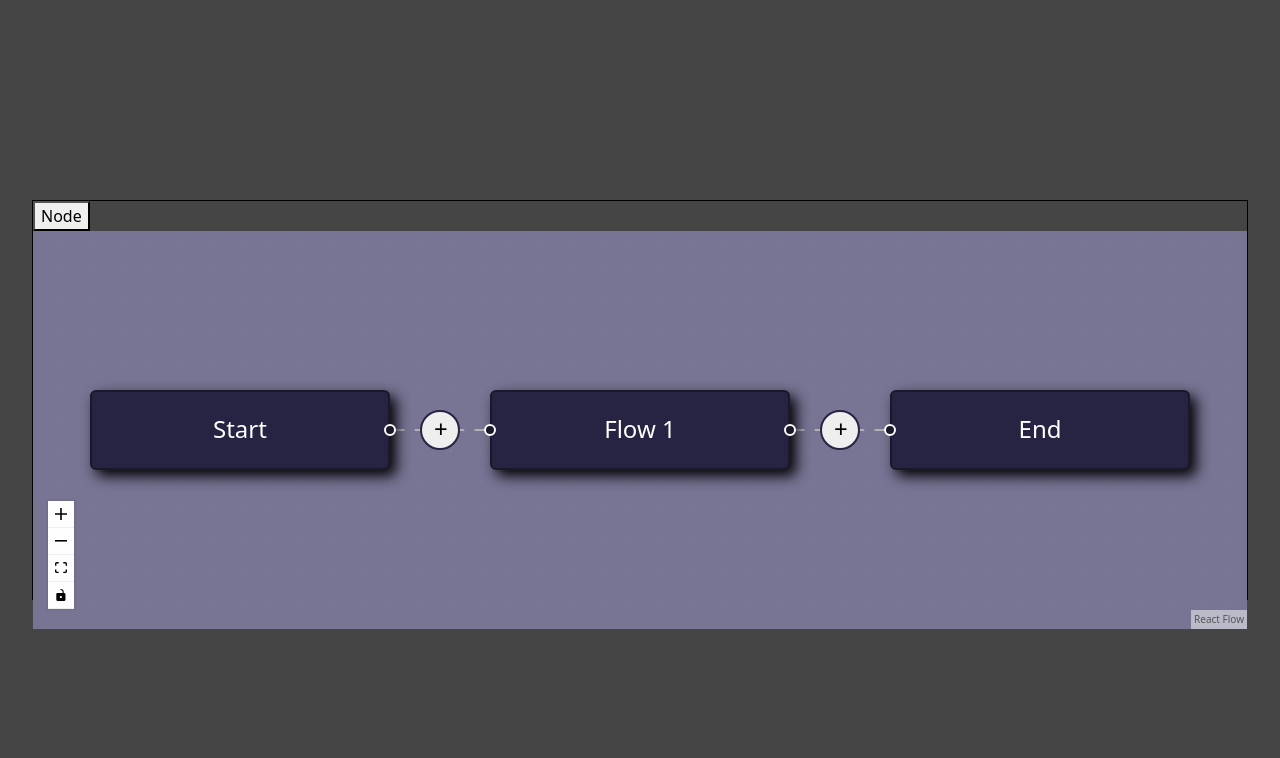
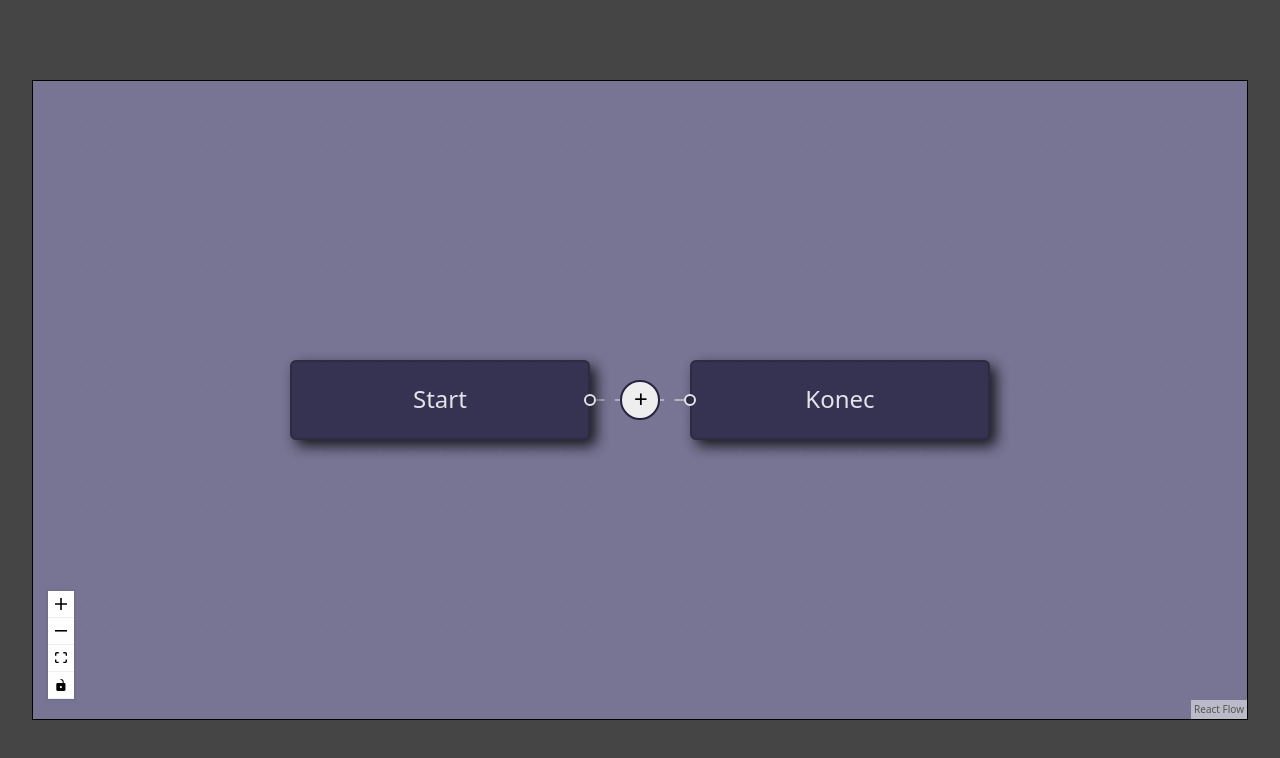
Before and after one commit to totichy/flows_demo, a React (Create React App) app: page / in a window 1280 px wide. Shown: the top 758 px of the page. Built offline with nearby package versions, Linux system fonts and the light colour scheme.

Commit message:
matrix for deleting finished

```diff
--- a/src/App.js
+++ b/src/App.js
@@ -18,8 +18,8 @@ function App() {
     <>
       <NodeContextProvider>
         <main style={{ height: "100vh", display: "flex", justifyContent: "center", alignItems: "center" }}>
-          <div id="node-flows" style={{ width: "95%", height: "50vh", border: "0.5px solid black" }}>
-            <Flow handleShow={handleShow} />
+          <div id="node-flows" style={{ width: "95%", height: "80vh", border: "0.5px solid black" }}>
+            <Flow />
           </div>
         </main>
         <ModalEdges show={show} handleClose={handleClose} />
--- a/src/ButtonEdge.js
+++ b/src/ButtonEdge.js
@@ -40,7 +40,7 @@ export const CustomEdge = ({
     const handleClose = () => setShow(false);
     const handleShow = () => setShow(true);
 
-    const { addNode } = useContext(NodeContext);
+    const [edgeId, setEdgeId] = useState("");
 
     return (
         <>
@@ -60,12 +60,12 @@ export const CustomEdge = ({
                 requiredExtensions="http://www.w3.org/1999/xhtml"
             >
                 <section>
-                    <button className="edgebutton" onClick={(evt) => { handleShow(); addNode(evt, id); }}>
+                    <button className="edgebutton" onClick={() => { setEdgeId(id); handleShow(); }}>
                         +
                     </button>
                 </section>
             </foreignObject>
-            <ModalEdges show={show} handleClose={handleClose} />
+            <ModalEdges edgeId={edgeId} show={show} handleClose={handleClose} />
         </>
     );
 };
--- a/src/Components/ModalEdges.js
+++ b/src/Components/ModalEdges.js
@@ -5,7 +5,7 @@ import Node from './Node';
 
 import Modal from 'react-bootstrap/Modal';
 
-const ModalEdges = ({ show, handleClose }) => {
+const ModalEdges = ({ show, handleClose, edgeId }) => {
 
     const { apiNodes } = useContext(NodeContext);
 
@@ -16,7 +16,7 @@ const ModalEdges = ({ show, handleClose }) => {
             </Modal.Header>
             <Modal.Body>
                 {apiNodes.map((node) => {
-                    return (<Node key={node.id} {...node} />);
+                    return <Node key={node.id} {...node} edgeId={edgeId} handleClose={handleClose} />;
                 })}
             </Modal.Body>
         </Modal>
--- a/src/Components/Modal.js
+++ b/src/Components/ModalNodes.js
@@ -1,4 +1,5 @@
-import React from 'react';
+import React, { useContext } from 'react';
+import { NodeContext } from '../Contexts/NodeContext.js';
 
 import Modal from 'react-bootstrap/Modal';
 import Button from 'react-bootstrap/Button';
@@ -7,7 +8,10 @@ import Row from 'react-bootstrap/Row';
 import Col from 'react-bootstrap/Col';
 import Container from 'react-bootstrap/Container';
 
-const ModalNodes = ({ show, handleClose }) => {
+const ModalNodes = ({ nodeId, show, handleClose }) => {
+
+    const { nodes, deleteNode } = useContext(NodeContext);
+
     return (
         <Modal show={show} onHide={handleClose}>
             <Modal.Header closeButton>
@@ -23,22 +27,6 @@ const ModalNodes = ({ show, handleClose }) => {
                             autoFocus
                         />
                     </Form.Group>
-                    <Form.Group className="mb-3" controlId="">
-                        <Form.Label>Node date</Form.Label>
-                        <Form.Control
-                            type="date"
-                            placeholder=""
-                            autoFocus
-                        />
-                    </Form.Group>
-                    <Form.Group className="mb-3" controlId="">
-                        <Form.Label>Node number</Form.Label>
-                        <Form.Control
-                            type="number"
-                            placeholder=""
-                            autoFocus
-                        />
-                    </Form.Group>
                 </Form>
             </Modal.Body>
             <Modal.Footer>
@@ -46,7 +34,7 @@ const ModalNodes = ({ show, handleClose }) => {
                 <Container>
                     <Row>
                         <Col >
-                            <Button variant="danger" onClick={handleClose}>
+                            <Button variant="danger" onClick={() => { deleteNode(nodeId); handleClose(); }}>
                                 Delete Node
                             </Button>
                         </Col>
--- a/src/Components/Node.js
+++ b/src/Components/Node.js
@@ -1,10 +1,13 @@
-import React from 'react';
+import React, { useContext } from 'react';
+import { NodeContext } from '../Contexts/NodeContext.js';
 
-const Node = (node) => {
+const Node = (props) => {
+
+    const { addNode } = useContext(NodeContext);
 
     return (
         <div className="">
-            <div onClick={onNodeClick} className="apiNode btn">Node</div>
+            <div onClick={() => { addNode(props.id, props.edgeId); props.handleClose(); }} className="api-node btn">{props.data.label}</div>
         </div>
     );
 };
--- a/src/Contexts/NodeContext.js
+++ b/src/Contexts/NodeContext.js
@@ -3,6 +3,8 @@ import React, { createContext, useState } from "react";
 import initialNodes from '../Data/nodes.js';
 import initialEdges from '../Data/edges.js';
 import initialApiNodes from '../Data/apiNodes.js';
+
+
 
 export const NodeContext = createContext();
 
@@ -11,16 +13,105 @@ const NodeContextProvider = (props) => {
     const [edges, setEdges] = useState(initialEdges);
     const [apiNodes, setApiNodes] = useState(initialApiNodes);
 
-    const addNode = (evt, id) => {
-        evt.stopPropagation();
-        console.log(id);
+    const addNode = (nodeId, edgeId) => {
+
+        nodes.sort((a, b) => a.id - b.id);
+
+        let nodeLeft = Number(edgeId.charAt(1));
+
+        const apiNode = apiNodes.find(node => node.id === nodeId);
+        const arrayNodesLeft = nodes.slice(0, nodeLeft);
+        const arrayNodesRight = nodes.slice(nodeLeft);
+
+        let modifiedNodesRight = arrayNodesRight.map(node => (
+            { ...node, position: { ...node.position, x: node.position.x + 200 } }
+        ));
+
+        apiNode.position.x = arrayNodesLeft[arrayNodesLeft.length - 1].position.x + 200;
+
+        let allNodes = [...arrayNodesLeft, apiNode, ...modifiedNodesRight].map((node, index) => (
+            { ...node, id: (index + 1).toString() }
+        ));
+
+        if (allNodes.length > 5) {
+            //const arrayNodesLeft = nodes.slice(0, 5);
+            allNodes[5].position.x = 0;
+            allNodes[5].position.y = 120;
+            // let modifiedNodesRight = arrayNodesRight.map(node => (
+            //     { ...node, position: { ...node.position, y: -50 } }
+            // ));
+            // allNodes = [...arrayNodesLeft, ...modifiedNodesRight];
+        }
+
+        if (allNodes.length > 10) {
+            allNodes[10].position.x = 0;
+            allNodes[10].position.y = 240;
+        }
+
+        setEdges(prev => [...prev, { id: `e${nodes.length}-${nodes.length + 1}`, source: `${nodes.length}`, target: `${nodes.length + 1}`, animated: true, type: 'buttonedge' }]);
+
+        setNodes(allNodes);
+    };
+
+    const deleteNode = (nodeId) => {
+        nodes.sort((a, b) => a.id - b.id);
+
+        const arrayNodesLeft = nodes.slice(0, nodeId - 1);
+        const arrayNodesRight = nodes.slice(nodeId);
+
+        let allNodes = [...arrayNodesLeft, ...arrayNodesRight].map((node, index) => (
+            { ...node, id: (index + 1).toString() }
+        ));
+
+        const getNodesMatrix = (arr, size) => {
+
+            const temporaryNodesMatrix = [];
+            for (let i = 0; i < temporaryNodesMatrix.length; i += size) {
+                temporaryNodesMatrix.push(arr.slice(i, i + size));
+            }
+
+            const finalNodesMatrix = [];
+
+            for (let i = 0; i < temporaryNodesMatrix.length; i++) {
+                for (let j = 0; j < temporaryNodesMatrix[i].length; j++) {
+                    if (temporaryNodesMatrix[i][j] === undefined) continue;
+                    temporaryNodesMatrix[i][j].position.x = j * 200;
+                    temporaryNodesMatrix[i][j].position.y = i * 120;
+
+                    finalNodesMatrix.push(temporaryNodesMatrix[i][j]);
+                }
+            }
+        };
+
+        const finalNodes = getNodesMatrix(allNodes, 5);
+
+        let deleteEdgeIndex = edges.findIndex((edge) => edge.source === nodeId);
+
+        const arrayEdgesLeft = edges.slice(0, deleteEdgeIndex);
+        const arrayEdgesRight = edges.slice(deleteEdgeIndex + 1);
+
+
+        if (arrayEdgesRight.length > 0) {
+            let modifiedEdgesRight = arrayEdgesRight.map(edge => {
+                let source = (Number(edge.source) - 1).toString();
+                let target = (Number(edge.target) - 1).toString();
+                return { id: `e${source}-${target}`, source: `${source}`, target: `${target}`, animated: true, type: 'buttonedge' };
+            });
+            setEdges([...arrayEdgesLeft, ...modifiedEdgesRight]);
+        } else {
+            setEdges([...arrayEdgesLeft]);
+        };
+
+        setNodes(finalNodes);
 
     };
 
 
+
+
     return (
         <NodeContext.Provider
-            value={{ nodes, setNodes, edges, setEdges, apiNodes, setApiNodes, addNode }}
+            value={{ edges, setEdges, nodes, setNodes, apiNodes, setApiNodes, addNode, deleteNode }}
         >
             {props.children}
         </NodeContext.Provider>
--- a/src/Data/apiNodes.js
+++ b/src/Data/apiNodes.js
@@ -1,9 +1,16 @@
+let nodeStyle = {
+    background: "#262442",
+    color: "#fff",
+    boxShadow: "3px 3px 7px #000",
+};
+
 export default [
     {
         id: '4',
         sourcePosition: 'right',
         targetPosition: 'left',
-        data: { label: 'Start' },
+        style: nodeStyle,
+        data: { label: 'nový uzel datum' },
         position: { x: 0, y: 0 },
     },
 
@@ -11,14 +18,32 @@ export default [
         id: '5',
         sourcePosition: 'right',
         targetPosition: 'left',
-        data: { label: "Flow 1" },
+        style: nodeStyle,
+        data: { label: "nový uzel text" },
         position: { x: 0, y: 0 },
     },
     {
         id: '6',
         sourcePosition: 'right',
         targetPosition: 'left',
-        data: { label: 'End' },
+        style: nodeStyle,
+        data: { label: 'nový uzel číslo' },
+        position: { x: 0, y: 0 },
+    },
+    {
+        id: '7',
+        sourcePosition: 'right',
+        targetPosition: 'left',
+        style: nodeStyle,
+        data: { label: 'nový uzel 7' },
+        position: { x: 0, y: 0 },
+    },
+    {
+        id: '8',
+        sourcePosition: 'right',
+        targetPosition: 'left',
+        style: nodeStyle,
+        data: { label: 'nový uzel 8' },
         position: { x: 0, y: 0 },
     },
 ];
--- a/src/Data/edges.js
+++ b/src/Data/edges.js
@@ -1,4 +1,4 @@
 export default [
     { id: 'e1-2', source: '1', target: '2', animated: true, type: 'buttonedge' },
-    { id: 'e2-3', source: '2', target: '3', animated: true, type: 'buttonedge' },
+    //    { id: 'e2-3', source: '2', target: '3', animated: true, type: 'buttonedge' },
 ];
--- a/src/Data/nodes.js
+++ b/src/Data/nodes.js
@@ -4,31 +4,41 @@ let nodeStyle = {
     boxShadow: "3px 3px 7px #000"
 };
 
+
 export default [
     {
         id: '1',
         sourcePosition: 'right',
         type: 'input',
-        style: nodeStyle,
+        style: {
+            background: "#262442",
+            color: "#fff",
+            boxShadow: "3px 3px 7px #000",
+            opacity: "0.8"
+        },
         data: { label: 'Start' },
         position: { x: 0, y: 0 },
     },
 
+    // {
+    //     id: '2',
+    //     sourcePosition: 'right',
+    //     targetPosition: 'left',
+    //     style: nodeStyle,
+    //     data: { label: "Flow 1" },
+    //     position: { x: 200, y: 0 },
+    // },
     {
         id: '2',
-        sourcePosition: 'right',
-        targetPosition: 'left',
-        style: nodeStyle,
-        data: { label: "Flow 1" },
-        position: { x: 200, y: 0 },
-        draggable: false,
-    },
-    {
-        id: '3',
         type: 'output',
         targetPosition: 'left',
-        style: nodeStyle,
-        data: { label: 'End' },
-        position: { x: 400, y: 0 },
+        style: {
+            background: "#262442",
+            color: "#fff",
+            boxShadow: "3px 3px 7px #000",
+            opacity: "0.8"
+        },
+        data: { label: 'Konec' },
+        position: { x: 200, y: 0 },
     },
 ];
--- a/src/flow.js
+++ b/src/flow.js
@@ -1,51 +1,51 @@
 import React from 'react';
-import { useCallback, useContext } from 'react';
+import { useState, useCallback, useContext } from 'react';
 import { NodeContext } from './Contexts/NodeContext.js';
 
 import ReactFlow, { MiniMap, Controls, applyEdgeChanges, applyNodeChanges, Background } from 'react-flow-renderer';
 
 import { CustomEdge } from './ButtonEdge.js';
+import ModalNodes from "./Components/ModalNodes";
 
 const edgeTypes = {
     buttonedge: CustomEdge,
 };
 
 
-function Flow({ onConnect, handleShow }) {
-
+function Flow({ onConnect }) {
+    const { edges, setEdges } = useContext(NodeContext);
     const { nodes, setNodes } = useContext(NodeContext);
 
-    const { edges, setEdges } = useContext(NodeContext);
+    const [nodeId, setNodeId] = useState(null);
+
+    const getNodeId = (e) => {
+        setNodeId(e.target.getAttribute("data-id"));
+    };
+
+    const onEdgesChange = useCallback(
+        (changes) => setEdges((eds) => applyEdgeChanges(changes, eds)),
+        [setEdges]
+    );
 
     const onNodesChange = useCallback(
         (changes) => setNodes((nds) => applyNodeChanges(changes, nds)),
         [setNodes]
     );
-    const onEdgesChange = useCallback(
-        (changes) => setEdges((eds) => applyEdgeChanges(changes, eds)),
-        [setEdges]
-    );
 
-    const dateNode = () => {
-        setNodes(prev => [...prev, {
-            id: (nodes.length + 1).toString(),
-            data: {
-                label: `Node ${nodes.length + 1}`
-            },
-            position: { x: nodes[nodes.length - 1].position.x + 200, y: 0 },
-        }]);
-    };
+    const [show, setShow] = useState(false);
+
+    const handleClose = () => setShow(false);
+    const handleShow = () => setShow(true);
 
     return (
         <>
-            <button onClick={dateNode}>Node</button>
             <ReactFlow
                 nodes={nodes}
                 edges={edges}
                 onNodesChange={onNodesChange}
                 onEdgesChange={onEdgesChange}
                 onConnect={onConnect}
-                onNodeClick={handleShow}
+                onNodeClick={(e) => { getNodeId(e); handleShow(); }}
                 edgeTypes={edgeTypes}
                 fitView
             >
@@ -53,6 +53,7 @@ function Flow({ onConnect, handleShow }) {
                 <Controls />
                 <Background style={{ background: "#777494" }} />
             </ReactFlow>
+            <ModalNodes show={show} handleClose={handleClose} nodeId={nodeId} />
         </>
     );
 };
--- a/src/index.css
+++ b/src/index.css
@@ -43,7 +43,7 @@ section {
   min-height: 40px;
 }
 
-.apiNode {
+.api-node {
   z-index: 0;
   transform: translate(0px, 0px);
   pointer-events: all;
@@ -52,5 +52,5 @@ section {
   color: rgb(255, 255, 255) !important;
   box-shadow: rgb(0, 0, 0) 3px 3px 7px;
   margin-bottom: 1rem;
-  min-width: 8rem;
+  min-width: 10rem;
 }
```
